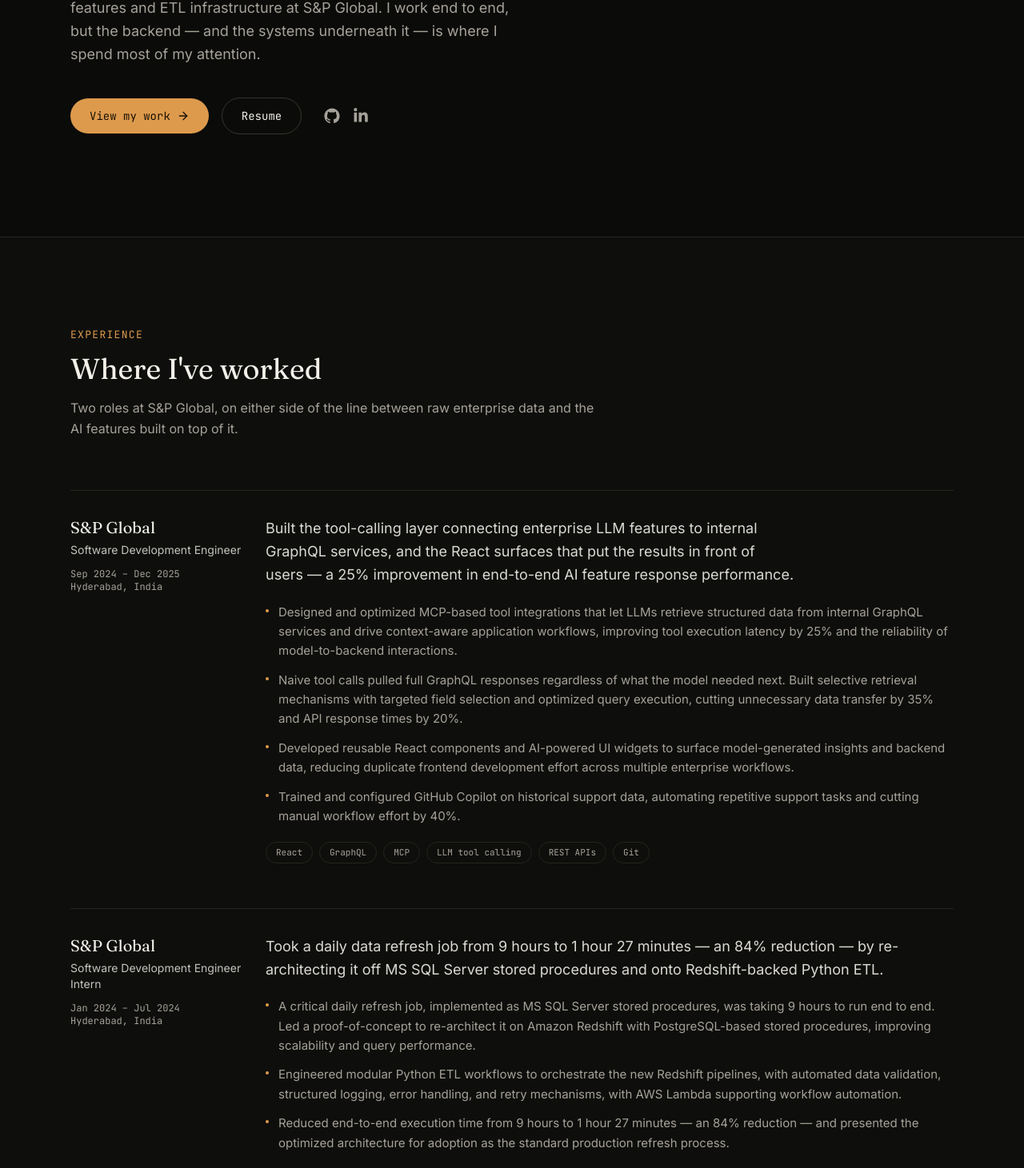
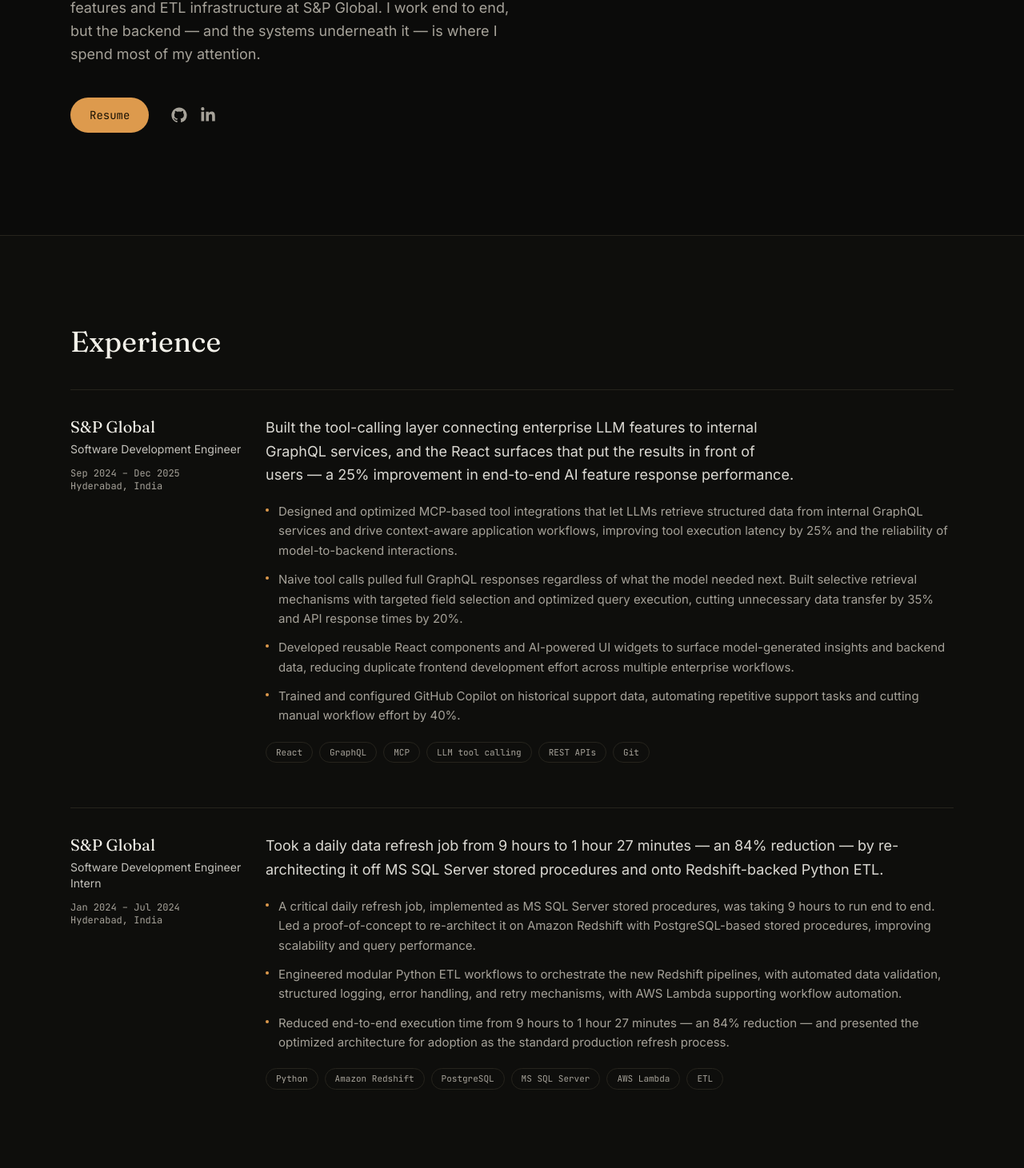
Before and after one commit to shirisha456/portfolio-website, a Next.js app: page / in a window 1280 px wide. Shown: the part 519-1980 px from the top of the page at 80% size. Built offline with nearby package versions, Linux system fonts and the light colour scheme.

Commit message:
Remove phase-status badges, experience subheading, and hero work CTA

```diff
--- a/components/case-study.tsx
+++ b/components/case-study.tsx
@@ -15,9 +15,6 @@
           </div>
 
           <div className="flex flex-col items-start gap-3 sm:items-end">
-            <span className="rounded-full border border-border px-3 py-1 font-mono text-[11px] text-muted">
-              {study.status}
-            </span>
             <div className="flex gap-3">
               {study.live && (
                 <a
--- a/components/sections/experience.tsx
+++ b/components/sections/experience.tsx
@@ -1,4 +1,3 @@
-import { SectionHeading } from "@/components/section-heading";
 import { Reveal } from "@/components/reveal";
 import { experience } from "@/lib/data";
 
@@ -6,13 +5,11 @@
   return (
     <section id="experience" className="border-b border-border bg-surface/40">
       <div className="mx-auto max-w-content px-6 py-24 sm:py-28">
-        <SectionHeading
-          eyebrow="Experience"
-          title="Where I've worked"
-          description="Two roles at S&P Global, on either side of the line between raw enterprise data and the AI features built on top of it."
-        />
+        <Reveal>
+          <h2 className="font-serif text-3xl text-foreground sm:text-4xl">Experience</h2>
+        </Reveal>
 
-        <div className="mt-16 space-y-14">
+        <div className="mt-10 space-y-14">
           {experience.map((role, i) => (
             <Reveal key={role.title} delay={i * 80}>
               <article className="grid gap-6 border-t border-border pt-8 lg:grid-cols-[220px_1fr]">
--- a/components/sections/hero.tsx
+++ b/components/sections/hero.tsx
@@ -1,4 +1,3 @@
-import { ArrowRight } from "lucide-react";
 import { GitHubIcon, LinkedInIcon } from "@/components/icons";
 import { site } from "@/lib/data";
 
@@ -31,17 +30,10 @@
 
         <div className="mt-10 flex flex-wrap items-center gap-4">
           <a
-            href="#work"
-            className="group inline-flex items-center gap-2 rounded-full bg-accent px-6 py-3 font-mono text-sm text-accent-foreground transition-transform hover:-translate-y-0.5"
-          >
-            View my work
-            <ArrowRight className="size-4 transition-transform group-hover:translate-x-0.5" />
-          </a>
-          <a
             href={site.resumeHref}
             target="_blank"
             rel="noreferrer"
-            className="inline-flex items-center gap-2 rounded-full border border-border-strong px-6 py-3 font-mono text-sm text-foreground transition-colors hover:border-accent hover:text-accent"
+            className="inline-flex items-center gap-2 rounded-full bg-accent px-6 py-3 font-mono text-sm text-accent-foreground transition-transform hover:-translate-y-0.5"
           >
             Resume
           </a>
```
